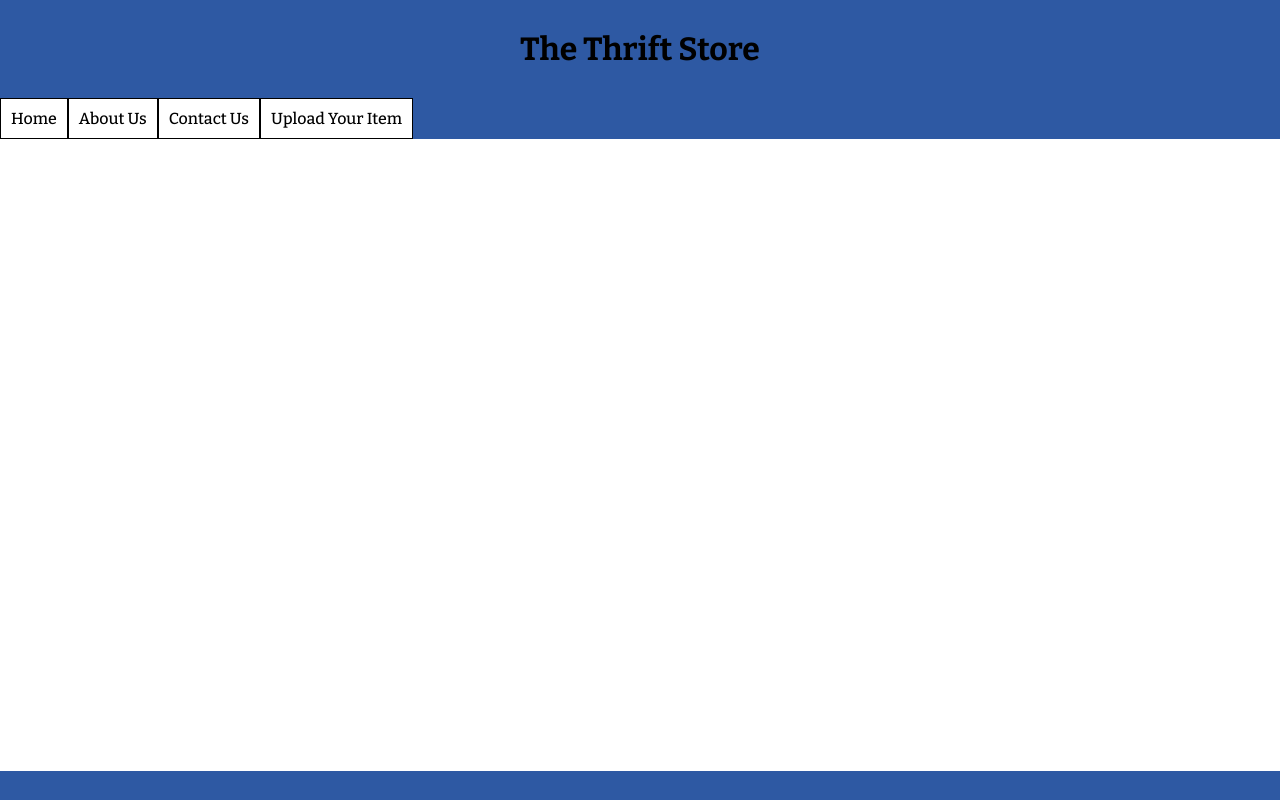
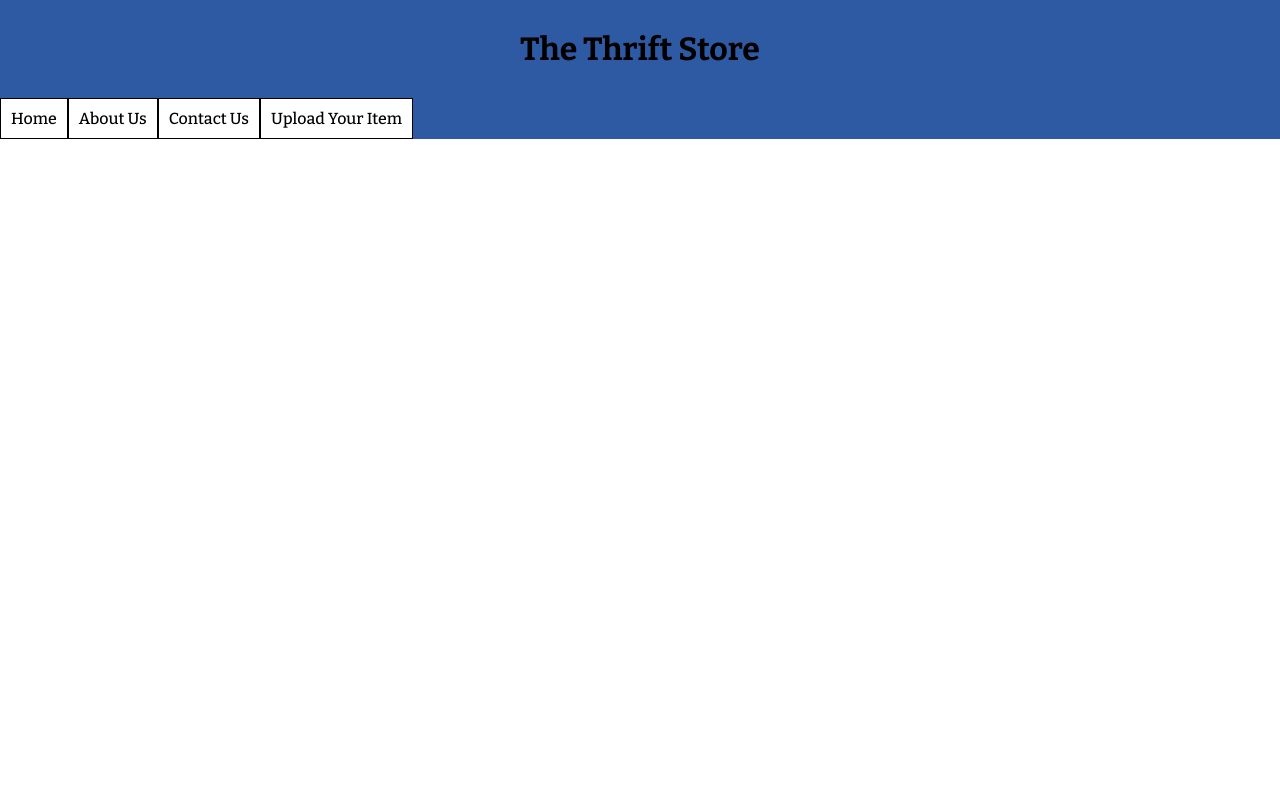
Before and after one commit to AbdelSayedahmed/my-inventory-react-app, a React (Vite) app: page / in a window 1280 px wide. Shown: the top 800 px of the page. Built offline with nearby package versions, Linux system fonts and the light colour scheme.

Commit message:
more styling done. Input-Form and Edit-Form open and close functionality working

```diff
--- a/src/App.css
+++ b/src/App.css
@@ -7,14 +7,6 @@ body {
   z-index: 0;
 }
 
-header {
-
+main {
+  min-height: 1000px;
 }
-
-main {
-
-}
-
-footer {
-
-}
--- a/src/components/Edit-Form.jsx
+++ b/src/components/Edit-Form.jsx
@@ -1,9 +1,9 @@
-import "./Forms.css";
+import "./component-styles/Forms.css";
 
 function EditForm() {
   return (
     <div id="edit-form">
-      <button id="edit-form__close-btn">&times;</button>
+      <a id="edit-form__close-btn" onClick={() => document.getElementById("edit-form").style.width = 0}>&times;</a>
       <fieldset id="edit-form__fieldset">
         <legend id="edit-form__fieldset__legend">Your Item</legend>
         <form id="edit-form__form">
--- a/src/components/Footer.jsx
+++ b/src/components/Footer.jsx
@@ -1,4 +1,4 @@
-import "./Footer.css";
+import "./component-styles/Footer.css";
 
 function Footer() {
     return (
--- a/src/components/Header.jsx
+++ b/src/components/Header.jsx
@@ -1,4 +1,4 @@
-import "./Header.css";
+import "./component-styles/Header.css";
 
 function Header() {
   return (
@@ -7,8 +7,8 @@ function Header() {
       <nav id="header__nav">
         <div className="header__nav__item">Home</div>
         <div className="header__nav__item">About Us</div>
-        <div className="header__nav__item">Contact Us</div>
-        <div className="header__nav__item">Upload Your Item</div>
+        <div className="header__nav__item" onClick={() => document.body.scrollIntoView(false)}>Contact Us</div>
+        <div className="header__nav__item" onClick={() => document.getElementById("input-form").style.width = "100%"}>Upload Your Item</div>
       </nav>
     </div>
   );
--- a/src/components/Input-Form.jsx
+++ b/src/components/Input-Form.jsx
@@ -1,30 +1,30 @@
-import "./Forms.css";
+import "./component-styles/Forms.css";
 
 function InputForm() {
   return (
     <div id="input-form">
-      <button id="input-form__close-btn">&times;</button>
+      <a id="input-form__close-btn" onClick={() => document.getElementById("input-form").style.width = 0}>&times;</a>
       <fieldset id="input-form__fieldset">
-        <legend id="input-form__fieldset__legend">Your Item</legend>
+        <legend id="input-form__fieldset__legend"><span>Your Item</span></legend>
         <form id="input-form__form">
           <div className="input-form__item">
-            <label htmlFor="input-form__item__name">Item Name</label>
+            <label htmlFor="input-form__item__name"><span>Item Name</span></label>
             <input id="input-form__item__name" type="text" required/>
           </div>
           <div className="input-form__item">
-            <label htmlFor="input-form__item__description">Item Description</label>
+            <label htmlFor="input-form__item__description"><span>Item Description</span></label>
             <textarea id="input-form__item__description" required></textarea>
           </div>
           <div className="input-form__item">
-            <label htmlFor="input-form__item__image">Image Url</label>
+            <label htmlFor="input-form__item__image"><span>Image Url</span></label>
             <input id="input-form__item__image" type="text" required/>
           </div>
           <div className="input-form__item">
-            <label htmlFor="input-form__item__price">Price</label>
+            <label htmlFor="input-form__item__price"><span>Price</span></label>
             <input id="input-form__item__price" type="text" required/>
           </div>
           <div className="input-form__item">
-            <label htmlFor="input-form__item__condition">Condition</label>
+            <label htmlFor="input-form__item__condition"><span>Condition</span></label>
             <select id="input-form__item__condition">
               <option value="New">New</option>
               <option value="Like New">Like New</option>
--- a/src/components/Main.jsx
+++ b/src/components/Main.jsx
@@ -1,4 +1,4 @@
-import "./Main.css"
+import "./component-styles/Main.css"
 
 function Main() {
     return (
--- a/src/components/Popup.jsx
+++ b/src/components/Popup.jsx
@@ -1,4 +1,4 @@
-import "./Popup.css";
+import "./component-styles/Popup.css";
 
 function Popup() {
   return (
--- a/src/components/Forms.css
+++ b/src/components/component-styles/Forms.css
@@ -21,6 +21,7 @@
     width: 65%;
     height: 65%;
     overflow: auto;
+    font-size: 0.3em;
 }
 
 #input-form__fieldset__legend, #edit-form__fieldset__legend {
@@ -101,4 +102,4 @@
     top: 20px;
     right: 45px;
     font-size: 60px;
-  }
+}
```
Also changed, not shown: src/components/component-styles/Footer.css (renamed from src/components/Footer.css), src/components/component-styles/Header.css (renamed from src/components/Header.css), src/components/component-styles/Main.css (renamed from src/components/Main.css), src/components/component-styles/Popup.css (renamed from src/components/Popup.css).
